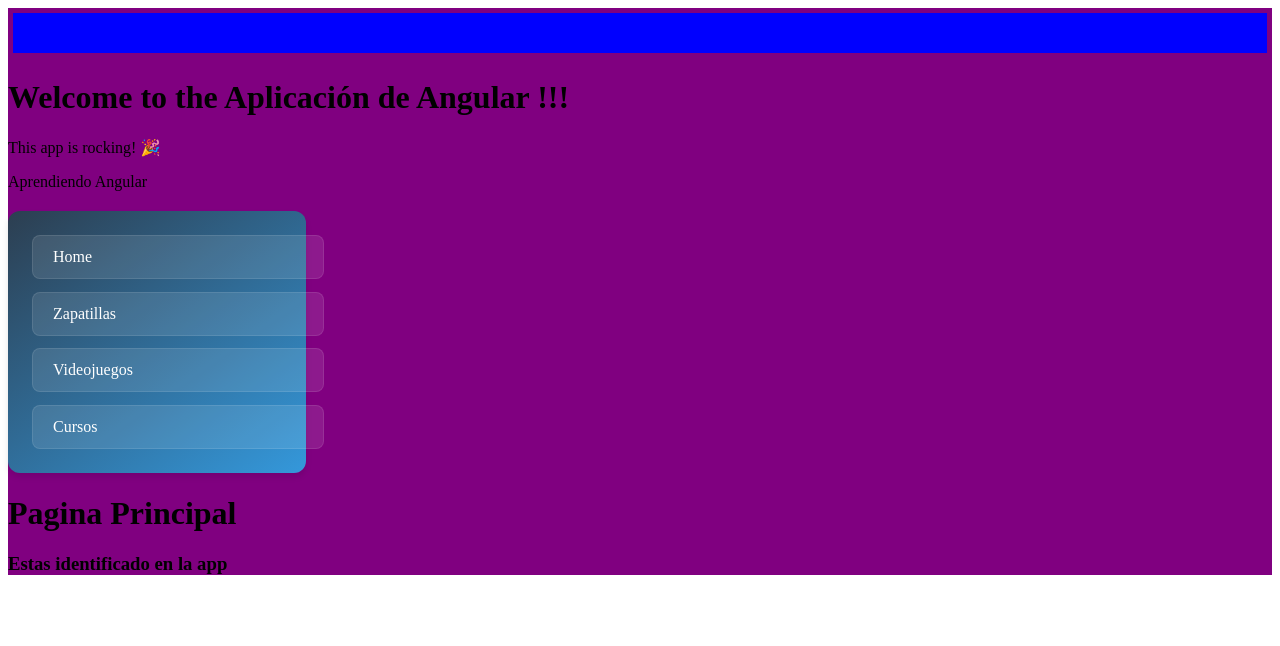
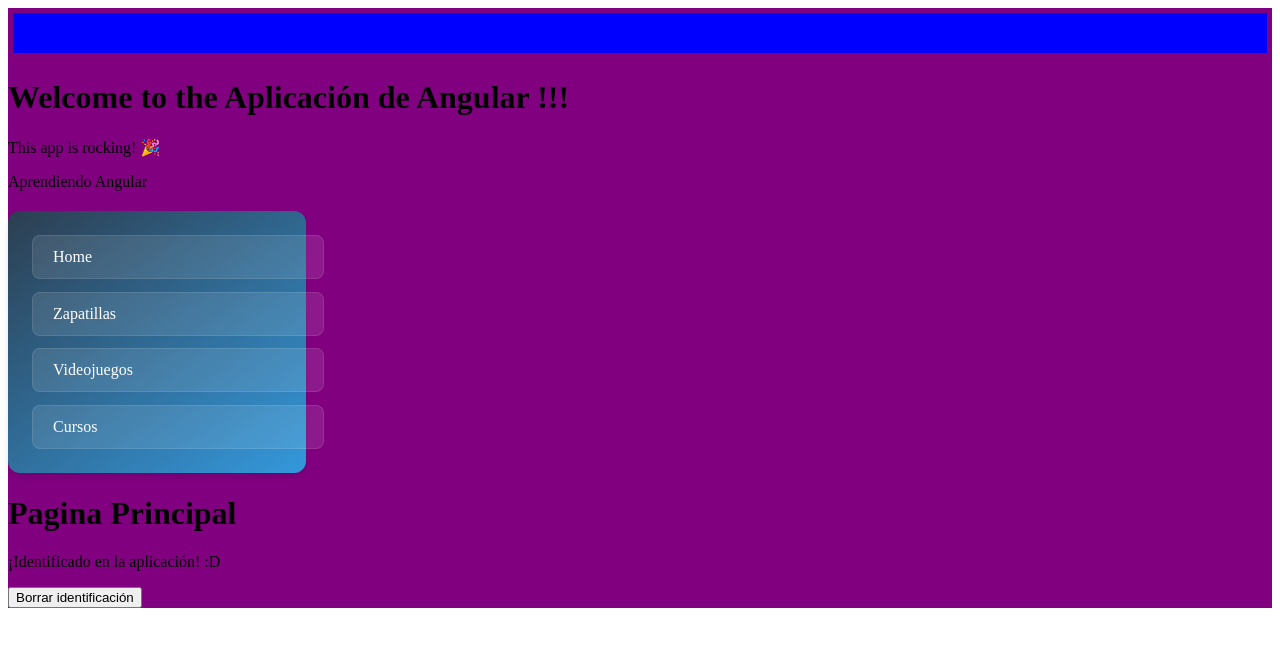
Before and after one commit to Ornella-Gigante/Master-in-JavaScript-JSON-TypeScript-Learning-JS-jQuery-Angular-NodeJS, an Angular app in the folder aprendiendo-angular/: page / in a window 1280 px wide. Both pictures are taken after a click on the button "Identificarse". Shown: the top 646 px of the page. Built offline with nearby package versions, Linux system fonts and the light colour scheme.

Commit message:
ngTemplate then-if else

```diff
--- a/aprendiendo-angular/src/app/home/home.component.html
+++ b/aprendiendo-angular/src/app/home/home.component.html
@@ -1,11 +1,19 @@
 <h1>Pagina Principal</h1>
 
 
-<div *ngIf="identificado; else noIdentificado">
+<div *ngIf="identificado; then siIdentificado else noIdentificado">
 
-    <h3>Estas identificado en la app</h3>
+
 
 </div>
+
+<ng-template #siIdentificado>
+
+    <p>¡Identificado en la aplicación! :D</p>
+    <button (click)="unsetIdentificado()">Borrar identificación</button>
+
+
+</ng-template>
 
 <ng-template #noIdentificado>
 
--- a/aprendiendo-angular/src/app/home/home.component.ts
+++ b/aprendiendo-angular/src/app/home/home.component.ts
@@ -26,4 +26,9 @@ setIdentificado(){
   this.identificado = true;
 }
 
+
+  // Método para desactivar la identificación
+  unsetIdentificado() {
+    this.identificado = false;
+  }
 }
```
